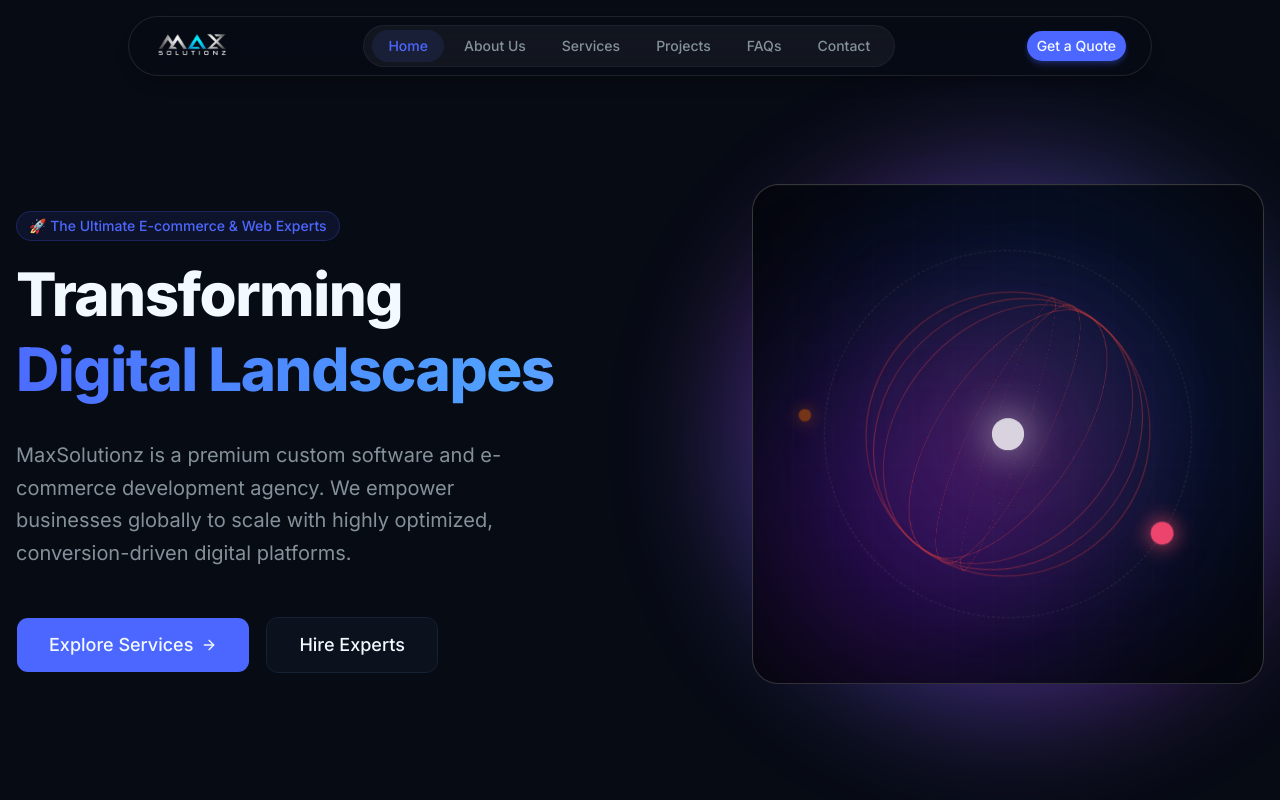
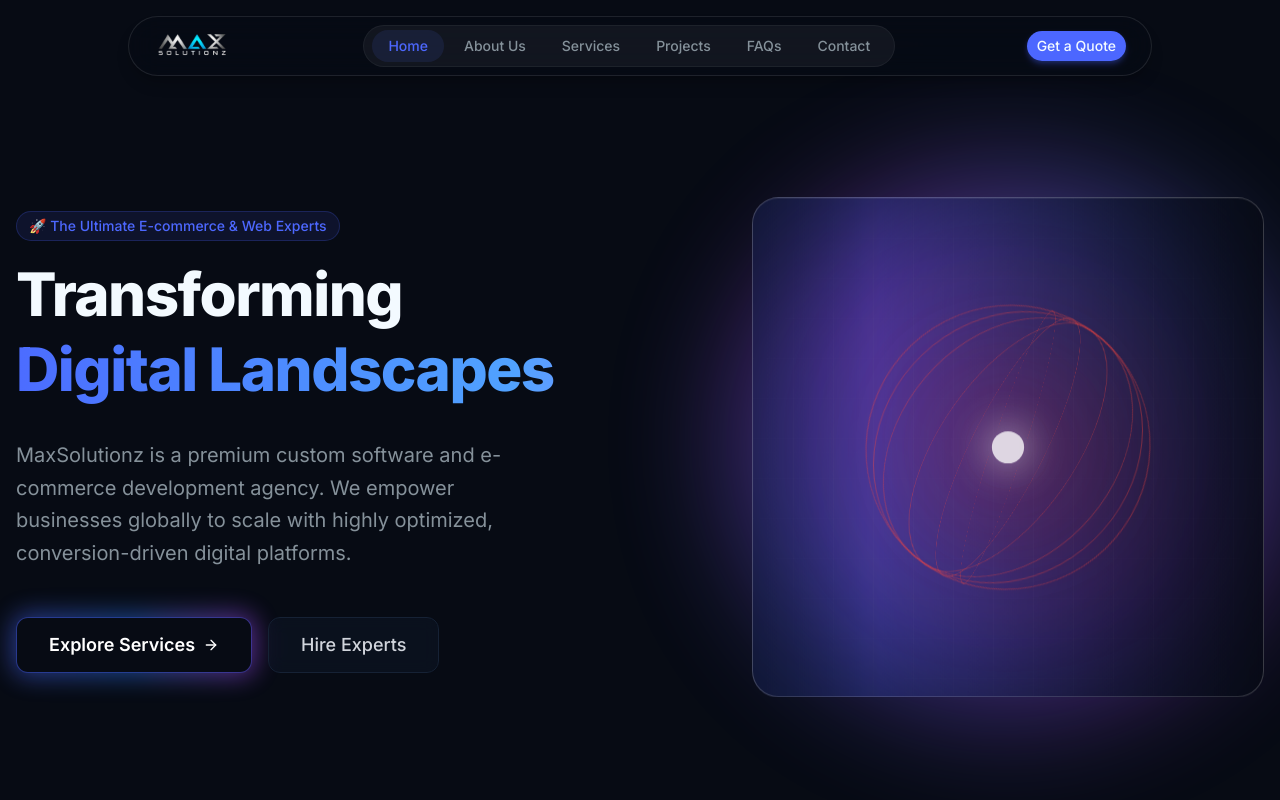
Before and after one commit to hammadarshad778/maxsolutionz-frontend, a Next.js app: page / in a window 1280 px wide. Shown: the top 800 px of the page. Built offline with nearby package versions, Linux system fonts and the light colour scheme.

Commit message:
Add shimmer animation to globals and configure button animations

```diff
--- a/src/app/globals.css
+++ b/src/app/globals.css
@@ -58,6 +58,12 @@
       background-position: right center;
     }
   }
+
+  @keyframes shimmer {
+    100% {
+      transform: translateX(100%);
+    }
+  }
 }
 
 :root {
--- a/src/app/page.tsx
+++ b/src/app/page.tsx
@@ -91,18 +91,23 @@ export default function Home() {
               animate={{ opacity: 1, y: 0 }}
               transition={{ delay: 0.4, duration: 0.5 }}
             >
-              <motion.div whileHover={{ scale: 1.05 }} whileTap={{ scale: 0.95 }} className="w-full sm:w-auto">
-                <Button size="lg" asChild className="w-full sm:w-auto h-14 px-8 text-lg group relative overflow-hidden shadow-[0_0_20px_rgba(var(--primary),0.3)]">
+              <motion.div whileHover={{ scale: 1.05 }} whileTap={{ scale: 0.95 }} className="w-full sm:w-auto relative group">
+                {/* Button Glow Effect */}
+                <div className="absolute -inset-1 bg-gradient-to-r from-primary via-blue-500 to-purple-500 rounded-xl blur-md opacity-40 group-hover:opacity-80 transition duration-500 group-hover:duration-200 animate-pulse" />
+                <Button size="lg" asChild className="w-full sm:w-auto h-14 px-8 text-lg relative bg-background border border-primary/30 hover:bg-primary/10 overflow-hidden">
                   <Link href="/services">
-                    <span className="relative z-10 flex items-center">
+                    {/* Sweeping Light Animation */}
+                    <div className="absolute inset-0 -translate-x-full bg-gradient-to-r from-transparent via-white/20 to-transparent group-hover:animate-[shimmer_1.5s_infinite]" />
+                    <span className="relative z-10 flex items-center text-white font-semibold">
                       Explore Services
                       <ArrowRight className="ml-2 h-5 w-5 group-hover:translate-x-1 transition-transform" />
                     </span>
                   </Link>
                 </Button>
               </motion.div>
-              <motion.div whileHover={{ scale: 1.05 }} whileTap={{ scale: 0.95 }} className="w-full sm:w-auto">
-                <Button size="lg" variant="outline" asChild className="w-full sm:w-auto h-14 px-8 text-lg hover:bg-primary/5 transition-colors border-primary/20 hover:border-primary/50">
+              <motion.div whileHover={{ scale: 1.05 }} whileTap={{ scale: 0.95 }} className="w-full sm:w-auto relative group">
+                <div className="absolute -inset-1 bg-white/5 rounded-xl blur-md opacity-0 group-hover:opacity-100 transition duration-500" />
+                <Button size="lg" variant="outline" asChild className="w-full sm:w-auto h-14 px-8 text-lg border-primary/20 hover:border-primary/50 relative bg-background/50 backdrop-blur-sm text-gray-300 hover:text-white">
                   <Link href="/contact">Hire Experts</Link>
                 </Button>
               </motion.div>
@@ -118,32 +123,15 @@ export default function Home() {
             <div className="absolute -inset-4 bg-gradient-to-tr from-primary via-purple-500 to-blue-500 rounded-full blur-3xl opacity-30 animate-pulse" />
 
             <motion.div
-              animate={{ y: [-10, 10, -10] }}
-              transition={{ duration: 6, repeat: Infinity, ease: "easeInOut" }}
+              animate={{
+                y: [-10, 10, -10],
+                backgroundPosition: ["0% 50%", "100% 50%", "0% 50%"]
+              }}
+              transition={{ duration: 10, repeat: Infinity, ease: "easeInOut" }}
               whileHover={{ rotateX: 10, rotateY: -10, scale: 1.05 }}
-              className="relative w-full aspect-square md:aspect-auto md:h-[500px] rounded-3xl overflow-hidden border border-white/20 shadow-[0_0_50px_rgba(var(--primary),0.3)] bg-[#05060A] transform-gpu group cursor-pointer flex items-center justify-center"
+              className="relative w-full aspect-square md:aspect-auto md:h-[500px] rounded-3xl overflow-hidden border border-white/20 shadow-[0_0_50px_rgba(var(--primary),0.3)] transform-gpu group cursor-pointer flex items-center justify-center bg-gradient-to-r from-[#05060A] via-primary/20 to-[#05060A] bg-[length:200%_200%]"
               style={{ transformStyle: "preserve-3d" }}
             >
-              {/* Colorful Moving Background Blobs */}
-              <motion.div
-                animate={{
-                  x: ["0%", "30%", "-30%", "0%"],
-                  y: ["0%", "-30%", "30%", "0%"],
-                  scale: [1, 1.5, 1],
-                }}
-                transition={{ duration: 15, repeat: Infinity, ease: "linear" }}
-                className="absolute w-64 h-64 bg-blue-600/30 rounded-full blur-[80px] pointer-events-none"
-              />
-              <motion.div
-                animate={{
-                  x: ["0%", "-30%", "30%", "0%"],
-                  y: ["0%", "30%", "-30%", "0%"],
-                  scale: [1.5, 1, 1.5],
-                }}
-                transition={{ duration: 20, repeat: Infinity, ease: "linear" }}
-                className="absolute w-64 h-64 bg-purple-600/30 rounded-full blur-[80px] pointer-events-none"
-              />
-
               {/* Abstract 3D Data Core with Color Animation */}
               <motion.div
                 className="relative w-56 h-56 md:w-72 md:h-72 flex items-center justify-center"
@@ -185,24 +173,6 @@ export default function Home() {
                     }}
                   />
                 ))}
-
-                {/* Outer Orbiting Data Nodes */}
-                <motion.div
-                  animate={{ rotateZ: 360 }}
-                  transition={{ duration: 20, repeat: Infinity, ease: "linear" }}
-                  className="absolute inset-[-40px] border border-dashed border-white/10 rounded-full pointer-events-none"
-                >
-                  <motion.div
-                    animate={{ scale: [1, 1.5, 1], opacity: [0.5, 1, 0.5] }}
-                    transition={{ duration: 2, repeat: Infinity }}
-                    className="absolute -top-2 left-1/2 w-4 h-4 bg-blue-500 rounded-full shadow-[0_0_15px_#3b82f6]"
-                  />
-                  <motion.div
-                    animate={{ scale: [1, 1.5, 1], opacity: [0.5, 1, 0.5] }}
-                    transition={{ duration: 3, repeat: Infinity, delay: 1 }}
-                    className="absolute -bottom-2 right-1/4 w-3 h-3 bg-purple-500 rounded-full shadow-[0_0_15px_#a855f7]"
-                  />
-                </motion.div>
               </motion.div>
 
               {/* High-Tech Grid Overlay */}
```
